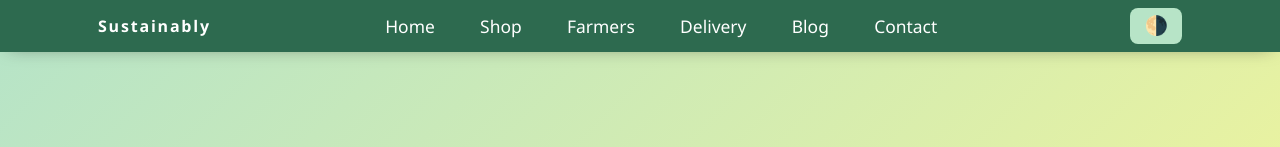
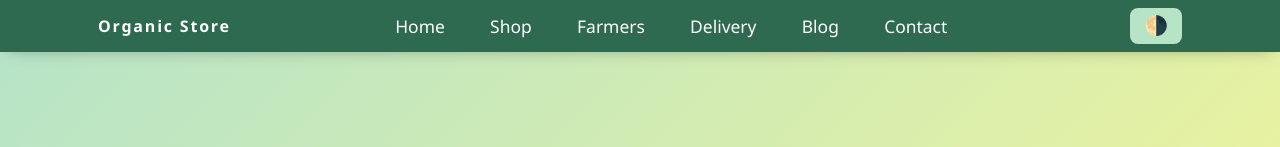
Before and after one commit to nabinkrpal/Farmery-Organic-Store, a website: page public/blog.html in a window 1280 px wide. Shown: the top 147 px of the page. Drawn offline with Linux system fonts and the light colour scheme.

Commit message:
Update blog.html

```diff
--- a/public/blog.html
+++ b/public/blog.html
@@ -11,7 +11,7 @@
 <body>
   <header>
     <nav>
-      <div style="font-weight:700;letter-spacing:1.8px;">Sustainably</div>
+      <div style="font-weight:700;letter-spacing:1.8px;">Organic Store</div>
       <div class="nav-links">
         <a href="index.html">Home</a>
         <a href="shop.html">Shop</a>
```
